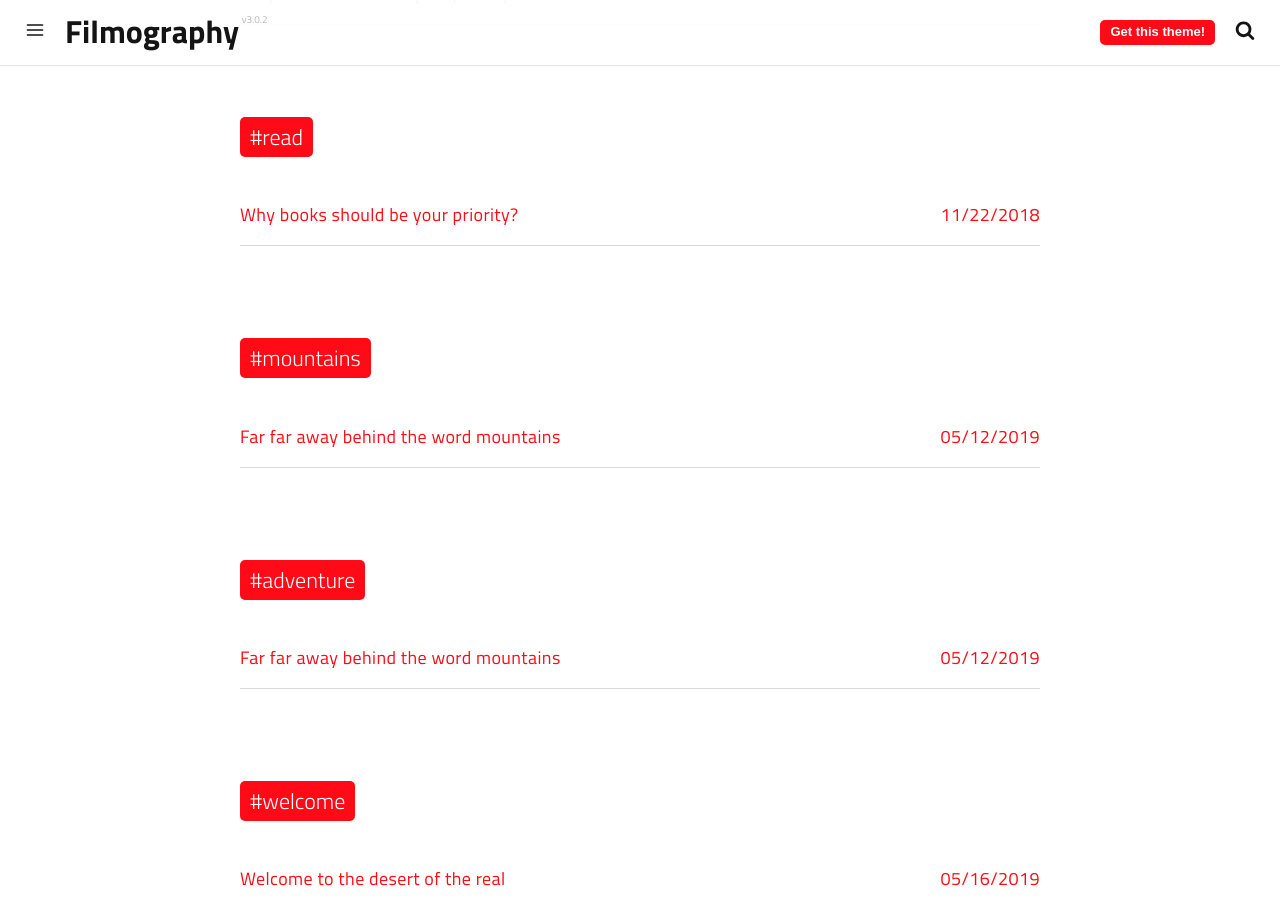
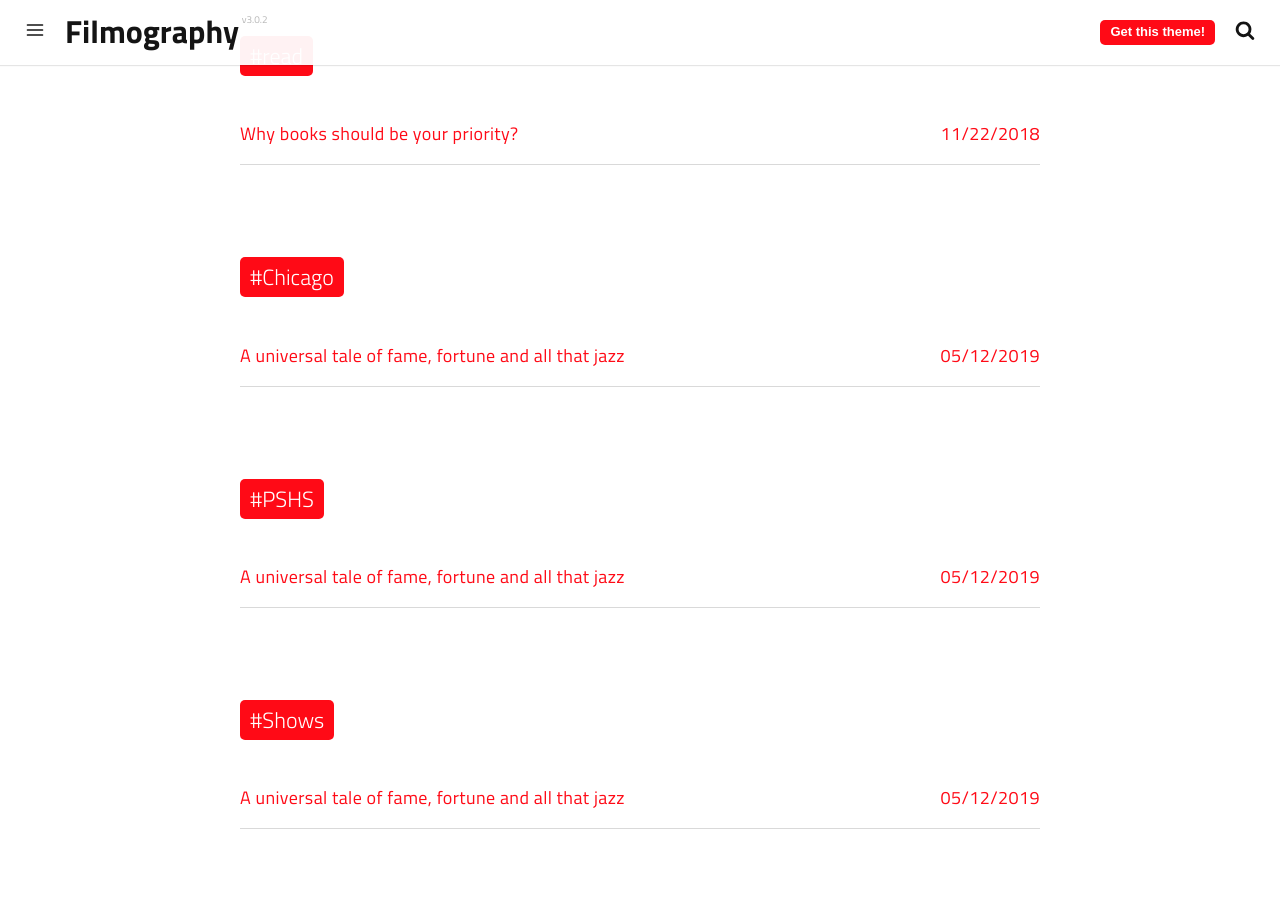
Before and after one commit to netmarshall/Filmography, a Jekyll site: the page built from tags.html, in a window 1280 px wide and 900 px high, scrolled down 6884 px. Built offline with Jekyll 4.4.1, drawn with Linux system fonts in a browser that asks for light colours; a script that is not in the unit is left out; some of the changed text lies outside the part shown.

Commit message:
Update 2010-02-02-far-far-away-behind-the-word-mountains.md

```diff
--- a/_posts/2010-02-02-far-far-away-behind-the-word-mountains.md
+++ b/_posts/2010-02-02-far-far-away-behind-the-word-mountains.md
@@ -1,20 +1,20 @@
 ---
 date: 2019-05-12T19:17:18.000Z
 layout: post
-title: Far far away behind the word mountains
+title: A universal tale of fame, fortune and all that jazz
 subtitle: Lorem ipsum dolor sit amet, consectetur adipisicing elit.
 description: >-
   Lorem ipsum dolor sit amet, consectetur adipisicing elit, sed do eiusmod
   tempor incididunt ut labore et dolore magna aliqua.
 image: >-
-  https://res.cloudinary.com/dm7h7e8xj/image/upload/v1559821648/theme5_wmutla.jpg
+  https://netmarshall.github.io/Filmography/assets/img/Chicago-wide.png
 optimized_image: >-
-  https://res.cloudinary.com/dm7h7e8xj/image/upload/c_scale,w_380/v1559821648/theme5_wmutla.jpg
-category: travel
+  https://netmarshall.github.io/Filmography/assets/img/Chicago-wide.png
+category: Chicag0
 tags:
-  - mountains
-  - travel
-  - adventure
+  - Chicago
+  - PSHS
+  - Shows
 author: thiagorossener
 paginate: true
 ---
```
